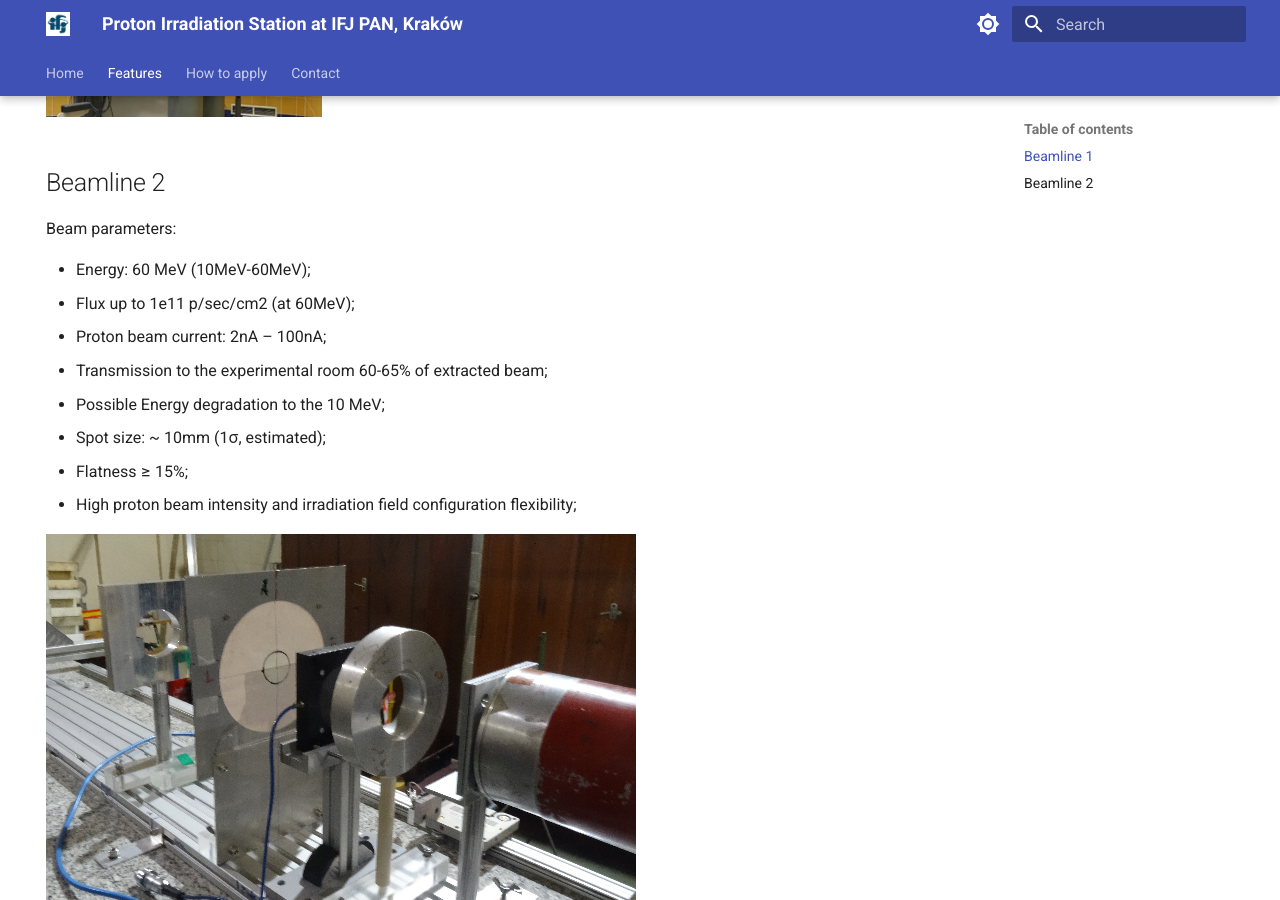
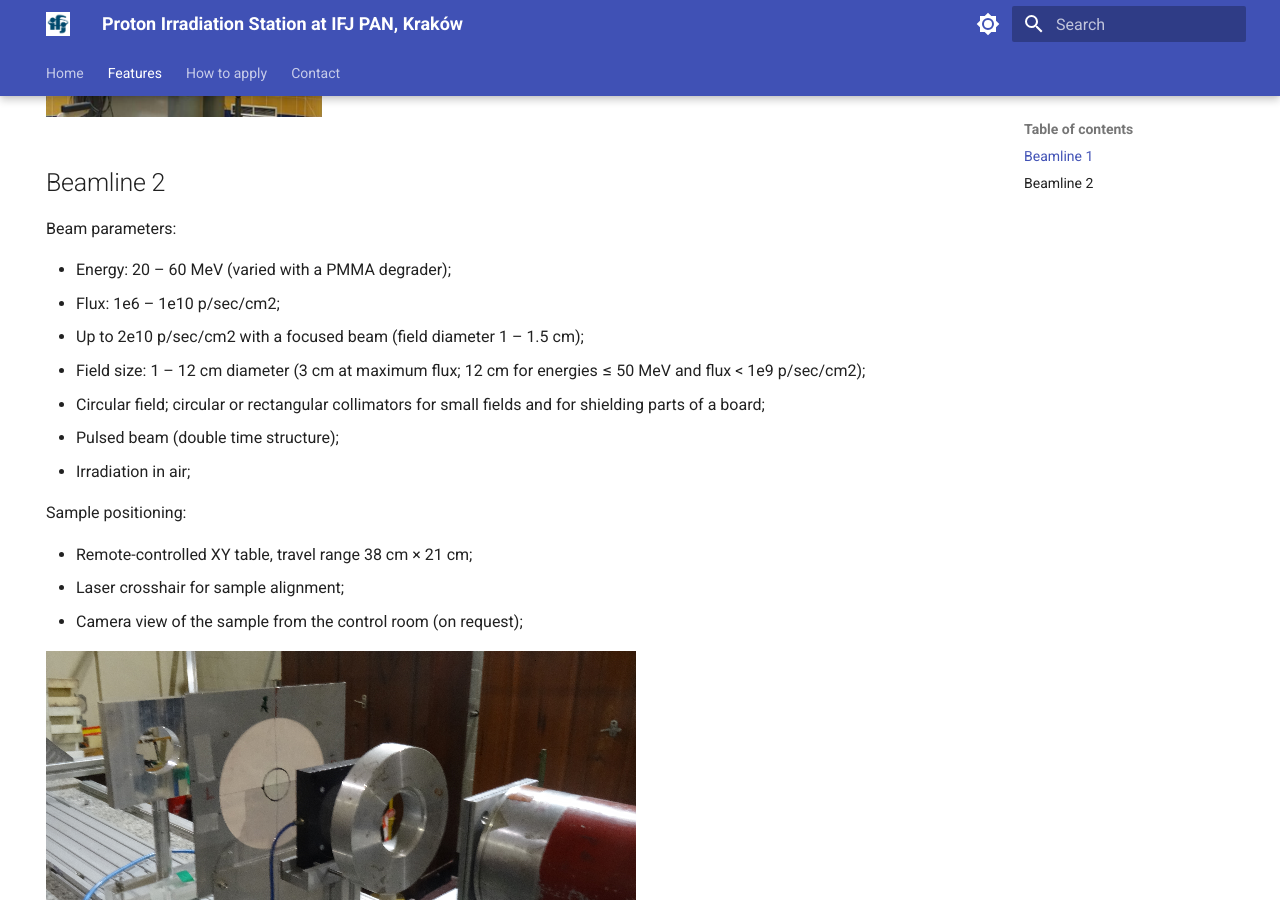
Before and after one commit to grzanka/proton-irradiation-www, an MkDocs documentation site: the page built from docs/features.md, in a window 1280 px wide and 900 px high, scrolled down 641 px. Built offline with MkDocs 1.6.1 and Material for MkDocs 9.7.7, drawn with Linux system fonts in a browser that asks for light colours.

Commit message:
Update Beamline 2 description from 2026 facility survey
Replace Beamline 2 parameters with values from the AIC-144 proton survey
(2026-09-14): energy range, flux, field size and shape, beam structure,
and sample positioning. Drop proton beam current, transmission, spot
size, flatness and the generic intensity/flexibility line.

Co-Authored-By: Claude Opus 5.5 <noreply@anthropic.com>

```diff
--- a/docs/features.md
+++ b/docs/features.md
@@ -24,14 +24,19 @@ Beam parameters:
 
 Beam parameters:
 
-- Energy: 60 MeV (10MeV-60MeV);
-- Flux up to 1e11 p/sec/cm2 (at 60MeV);
-- Proton beam current:     2nA – 100nA;
-- Transmission to the experimental room 60-65% of extracted beam;
-- Possible Energy degradation to the 10 MeV;
-- Spot size:  ~ 10mm (1σ, estimated);
-- Flatness ≥ 15%;
-- High proton beam intensity and irradiation field configuration flexibility;
+- Energy: 20 – 60 MeV (varied with a PMMA degrader);
+- Flux: 1e6 – 1e10 p/sec/cm2;
+- Up to 2e10 p/sec/cm2 with a focused beam (field diameter 1 – 1.5 cm);
+- Field size: 1 – 12 cm diameter (3 cm at maximum flux; 12 cm for energies ≤ 50 MeV and flux < 1e9 p/sec/cm2);
+- Circular field; circular or rectangular collimators for small fields and for shielding parts of a board;
+- Pulsed beam (double time structure);
+- Irradiation in air;
+
+Sample positioning:
+
+- Remote-controlled XY table, travel range 38 cm × 21 cm;
+- Laser crosshair for sample alignment;
+- Camera view of the sample from the control room (on request);
 
 
 ![Experimental hall 12](img/exphall.png)
```
